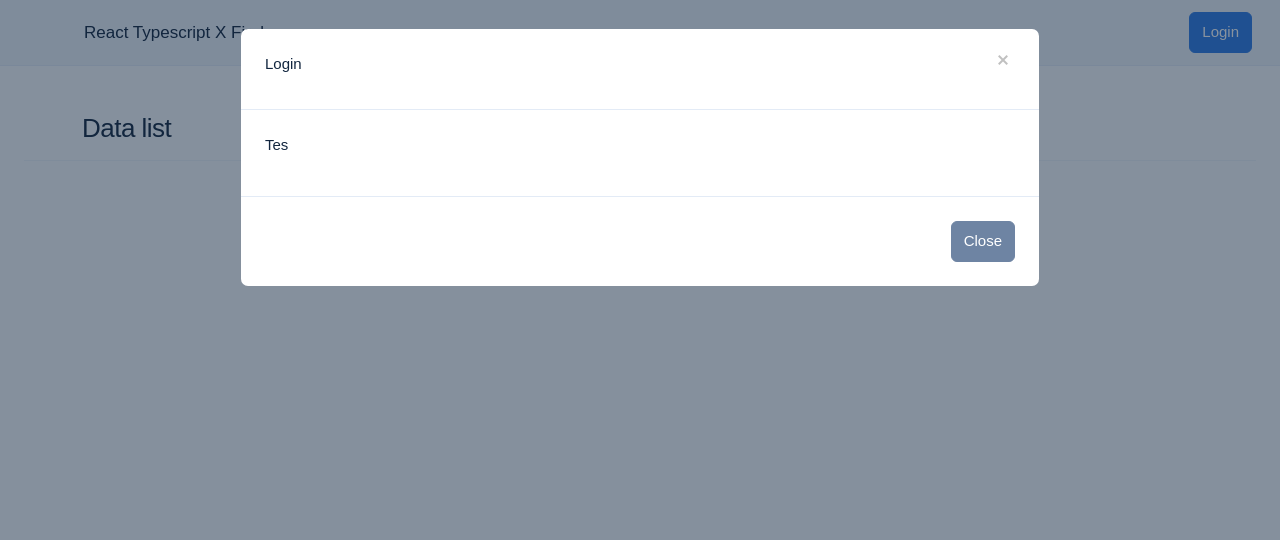
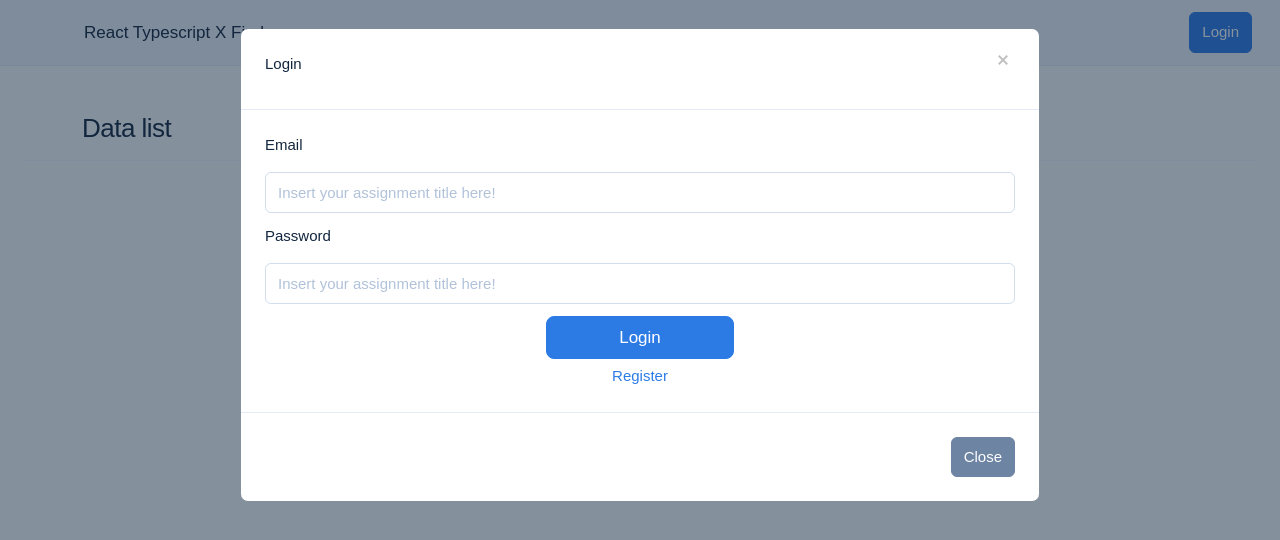
Before and after one commit to alvinarrazy/react-ts-firebase, a React (Create React App) app: page / in a window 1280 px wide. Both pictures are taken after a click on the button "Login". Shown: the top 540 px of the page. Built offline with nearby package versions, Linux system fonts and the light colour scheme; a web font is replaced by a local one.

Commit message:
added login page

```diff
--- a/src/components/Navbar/Navbar.tsx
+++ b/src/components/Navbar/Navbar.tsx
@@ -1,6 +1,7 @@
 import React from 'react'
 import { Navbar, Container, Nav } from 'react-bootstrap'
 import { connect } from 'react-redux'
+import { Login } from '../../pages'
 import { showModal } from '../../redux/actions/modalActions'
 import LoginButton from './components/LoginButton'
 
@@ -11,7 +12,7 @@ interface Props {
 function NavigationBar({ showModal }: Props) {
 
     function showLoginModal() {
-        showModal("Login", <Tes />)
+        showModal("Login", <Login />)
     }
 
     return (
@@ -44,9 +45,3 @@ const mapDispatchToProps = (dispatch: any) => {
 }
 
 export default connect(mapStateToProps, mapDispatchToProps)(NavigationBar)
-
-function Tes() {
-    return (
-        <p>Tes</p>
-    )
-}
--- /dev/null
+++ b/src/pages/Login/Login.tsx
@@ -0,0 +1,83 @@
+import React from 'react'
+import { Button, FormControl, InputGroup } from 'react-bootstrap'
+import { connect } from 'react-redux'
+import { Link } from 'react-router-dom'
+
+interface Props {
+    login: (email: string, password: string) => any
+}
+
+function Login({ login }: Props) {
+    const [input, setInput] = React.useState({
+        email: '',
+        password: ''
+    })
+
+    function handleChange(target: any) {
+        const { name, value } = target
+        setInput(prev => {
+            return {
+                ...prev,
+                [name]: value
+            }
+        })
+    }
+
+    function handleSubmit() {
+        console.log(input)
+    }
+
+    return (
+        <div>
+            <div className='row-3 mb-3'>
+                <p>Email</p>
+                <FormControl
+                    name='email'
+                    placeholder="Insert your assignment title here!"
+                    onChange={(e) => handleChange(e.target)}
+                />
+            </div>
+
+            <div className='row-3 mb-3'>
+                <p>Password</p>
+                <FormControl
+                    name='password'
+                    placeholder="Insert your assignment title here!"
+                    type='password'
+                    onChange={(e) => handleChange(e.target)}
+                />
+            </div>
+
+            <div className='d-flex flex-column align-items-center'>
+                <div className='row mb-2'>
+                    <Button
+                        variant='primary'
+                        size='lg'
+                        className='pl-6 pr-6'
+                        onClick={() => handleSubmit()}
+                    >Login</Button>
+                </div>
+                <div className='row'>
+                    <Link to='#'>Register</Link>
+                </div>
+            </div>
+        </div>
+    )
+}
+
+Login.defaultProps = {
+    login: () => console.log("Any")
+}
+
+const mapStateToProps = (state: any) => {
+    return {
+
+    }
+}
+const mapDispatchToProps = (dispatch: any) => {
+    return {
+        // login: (email: string, password: string) => dispatch(login(email, string))
+    }
+}
+
+export default connect(mapStateToProps, mapDispatchToProps)(Login)
--- a/src/pages/index.ts
+++ b/src/pages/index.ts
@@ -1 +1,2 @@
 export {default as Home} from './Home/Home';
+export {default as Login} from './Login/Login';
```
